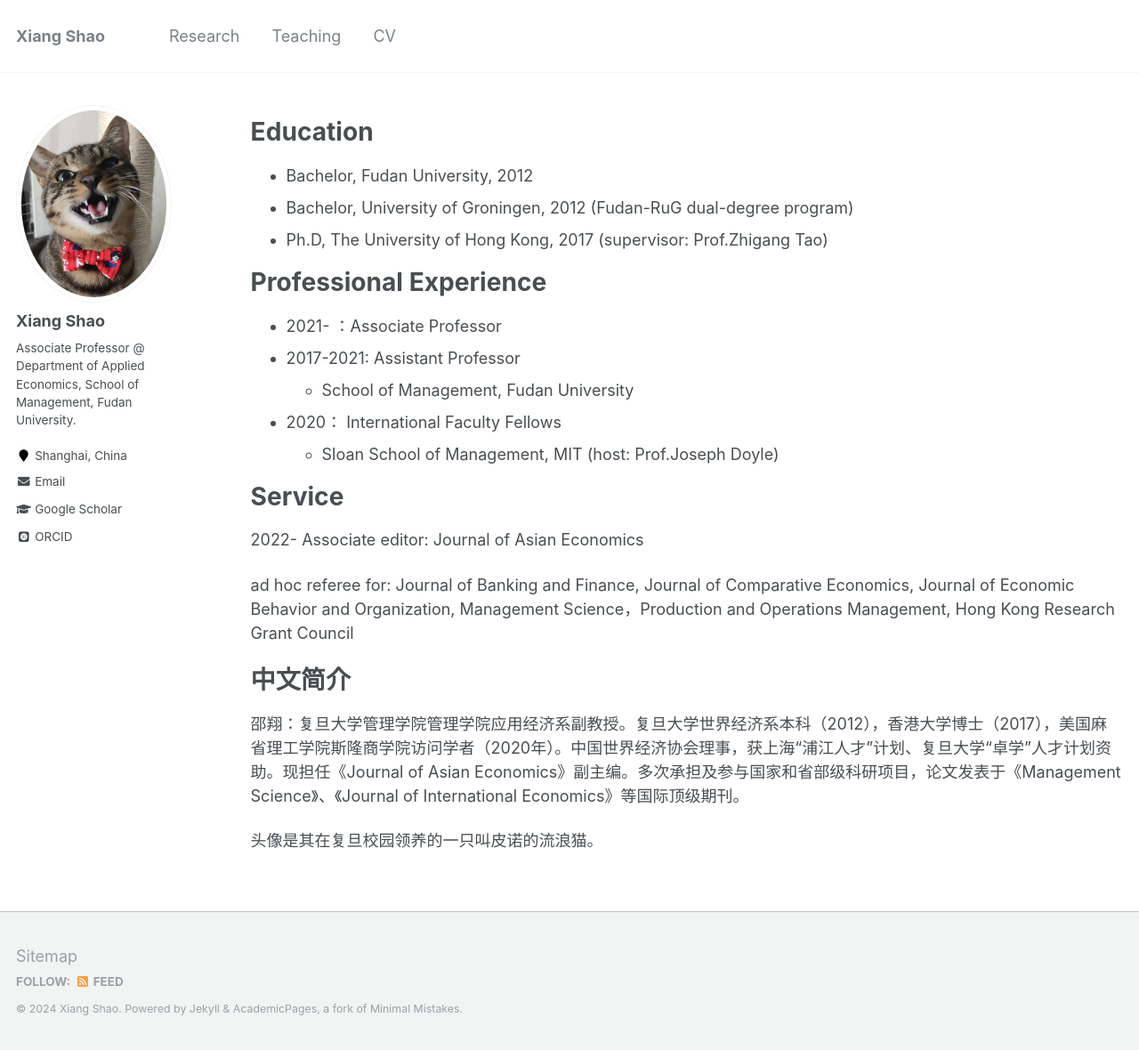
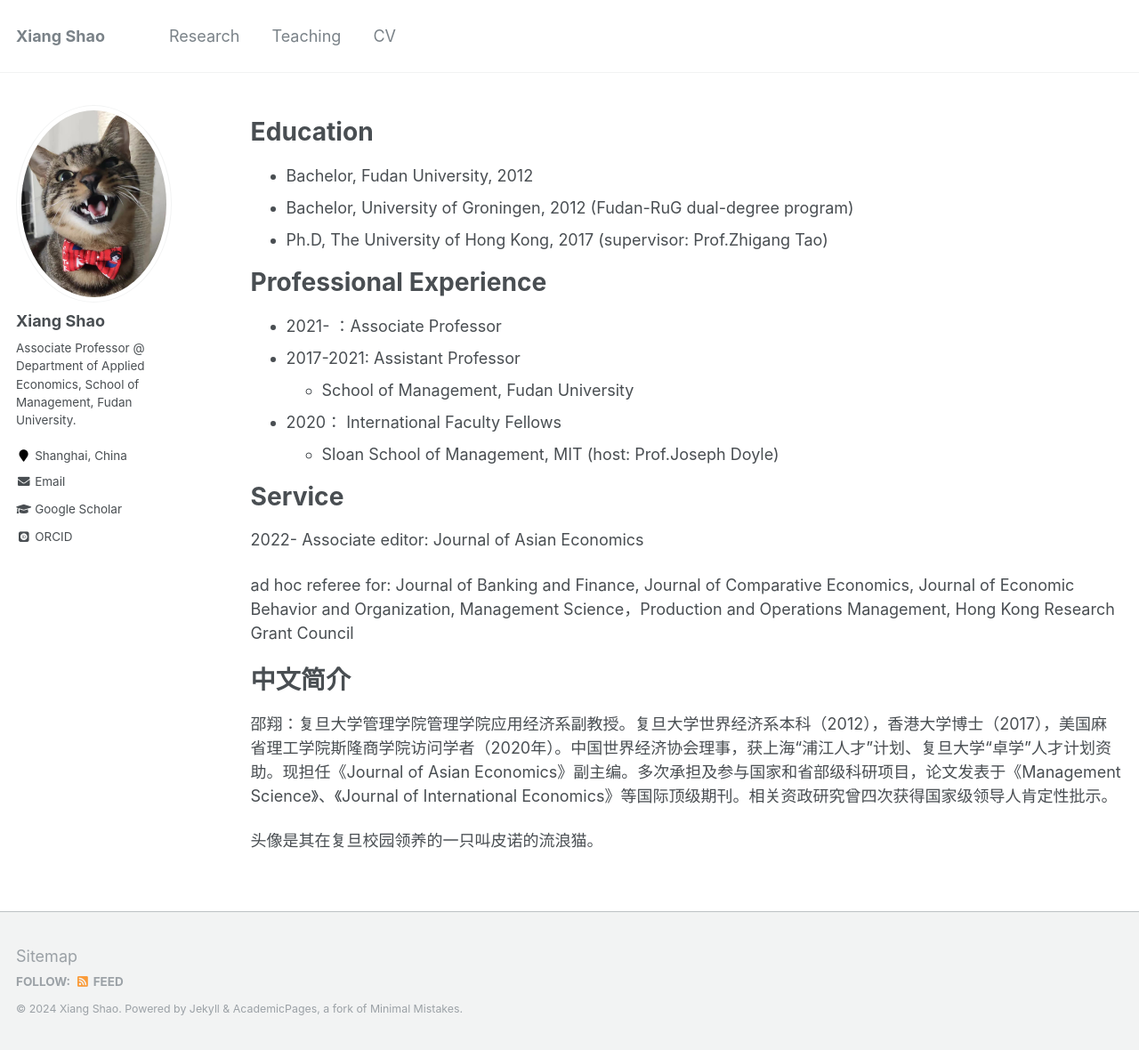
Before and after one commit to xiangshao/xiangshao.github.io, a Jekyll site: the page built from _pages/cv.md, in a window 1280 px wide and 1180 px high. Shown: the whole window at 89% size. Built offline with Jekyll 4.4.1, drawn with Linux system fonts in a browser that asks for light colours; some web fonts are replaced.

Commit message:
Update cv.md

```diff
--- a/_pages/cv.md
+++ b/_pages/cv.md
@@ -34,6 +34,6 @@ Journal of Banking and Finance, Journal of Comparative Economics, Journal of Eco
 
 中文简介
 ======
-邵翔：复旦大学管理学院管理学院应用经济系副教授。复旦大学世界经济系本科（2012），香港大学博士（2017），美国麻省理工学院斯隆商学院访问学者（2020年）。中国世界经济协会理事，获上海“浦江人才”计划、复旦大学“卓学”人才计划资助。现担任《Journal of Asian Economics》副主编。多次承担及参与国家和省部级科研项目，论文发表于《Management Science》、《Journal of International Economics》等国际顶级期刊。
+邵翔：复旦大学管理学院管理学院应用经济系副教授。复旦大学世界经济系本科（2012），香港大学博士（2017），美国麻省理工学院斯隆商学院访问学者（2020年）。中国世界经济协会理事，获上海“浦江人才”计划、复旦大学“卓学”人才计划资助。现担任《Journal of Asian Economics》副主编。多次承担及参与国家和省部级科研项目，论文发表于《Management Science》、《Journal of International Economics》等国际顶级期刊。相关资政研究曾四次获得国家级领导人肯定性批示。
 
 头像是其在复旦校园领养的一只叫皮诺的流浪猫。
```
